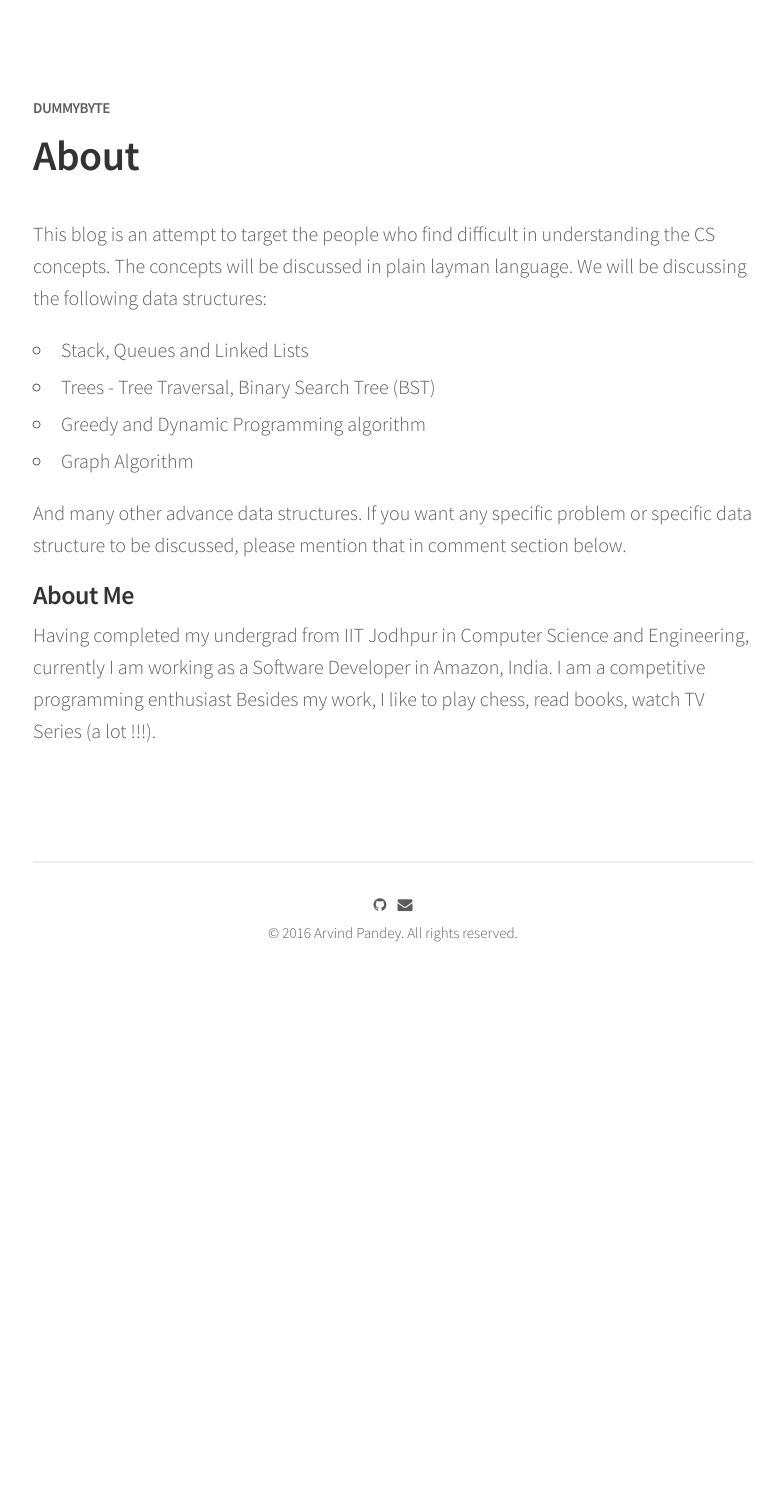
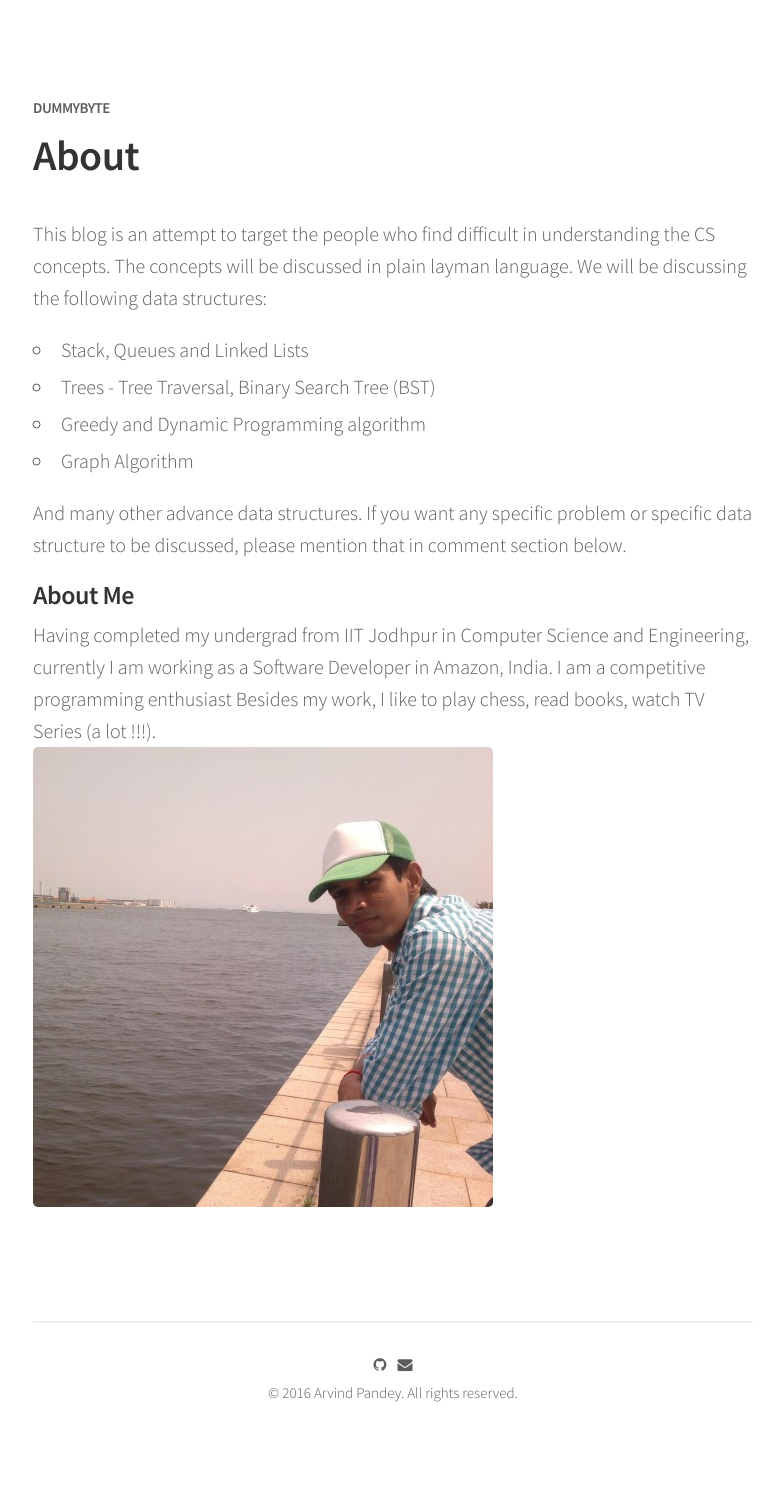
Before and after one commit to dummybyte/blog, a Jekyll site: the page built from about.md, in a window 1280 px wide. Shown: the whole page, without its empty margins (247-1031 px from the left). Built offline with Jekyll 4.4.1, drawn with Linux system fonts in a browser that asks for light colours; nearby versions of some CDN libraries; comment, search, counter and statistics services are not loaded; before the commit the page ends 1045 px from its top, so only the background shows below that.

Commit message:
updated about.md

```diff
--- a/about.md
+++ b/about.md
@@ -15,3 +15,4 @@ And many other advance data structures. If you want any specific problem or spec
 #### About Me
 Having completed my undergrad from IIT Jodhpur in Computer Science and Engineering, currently I am working as a Software Developer in Amazon, India. I am a competitive programming enthusiast
 Besides my work, I like to play chess, read books, watch TV Series (a lot !!!).
+![image](/images/My_Pic.jpeg)
```
Also changed, not shown: images/My_Pic.jpeg (added).
